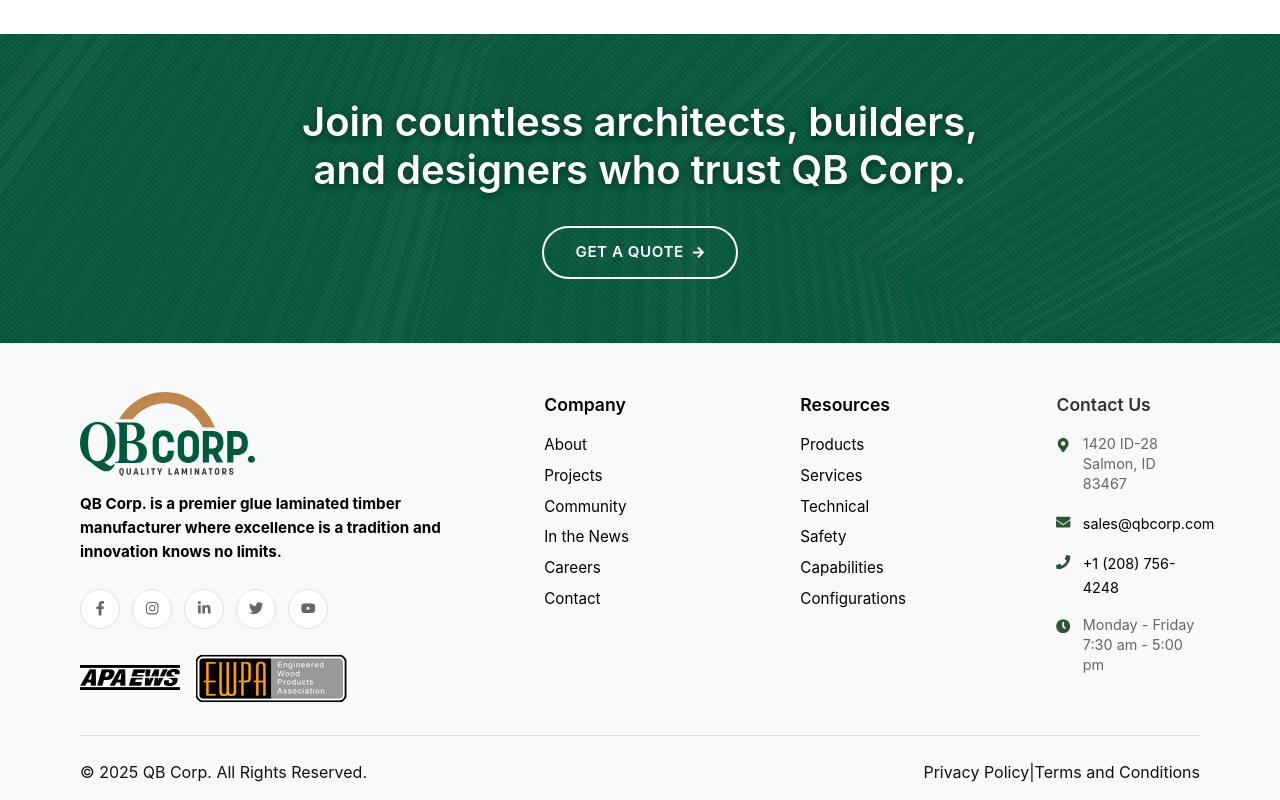
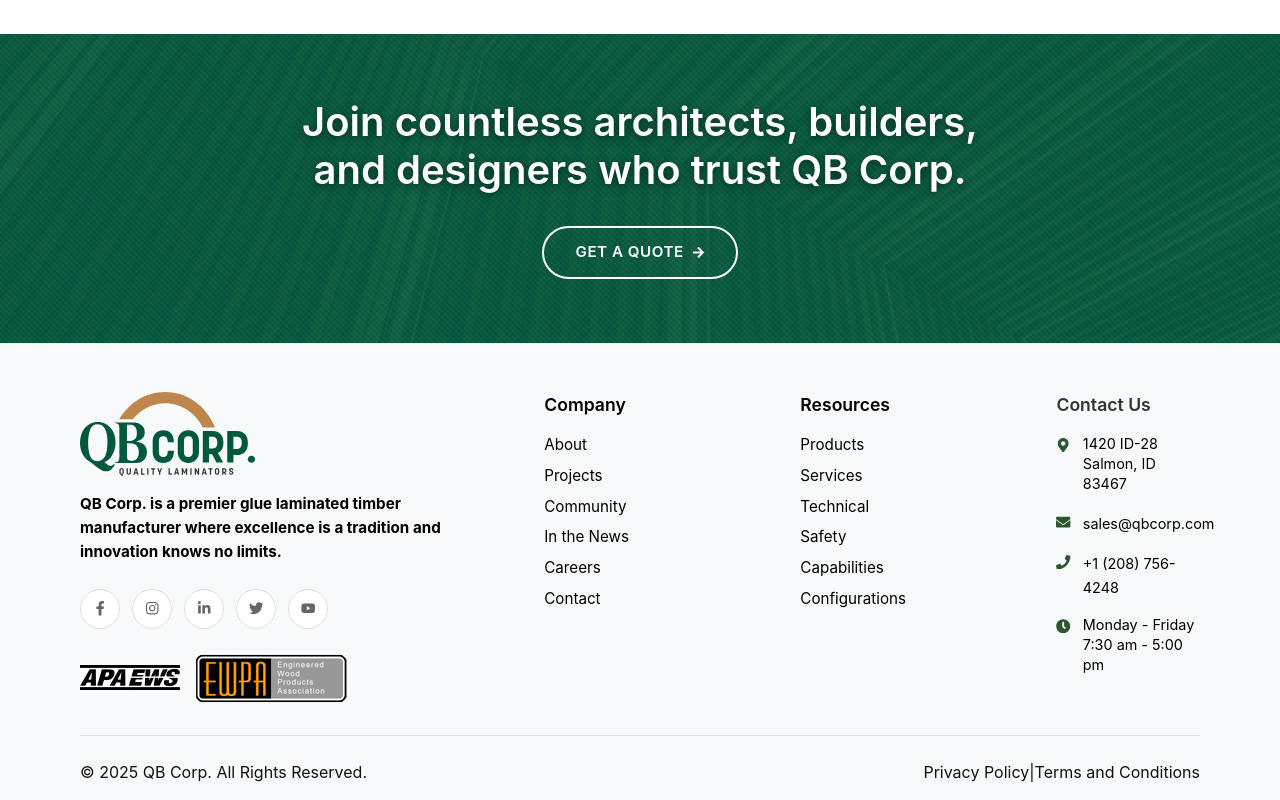
Before and after one commit to ravishadgm/varn-extrusion, a React (Create React App) app: page / in a window 1280 px wide. Shown: the part 3476-4276 px from the top of the page. Built offline with nearby package versions, Linux system fonts and the light colour scheme.

Commit message:
ui updated

```diff
--- a/src/components/Footer/Footer.module.scss
+++ b/src/components/Footer/Footer.module.scss
@@ -288,7 +288,7 @@
             p {
               margin: 0;
               font-size: 0.9rem;
-              color: #666;
+              color: black;
               line-height: 1.4;
             }
 
```
